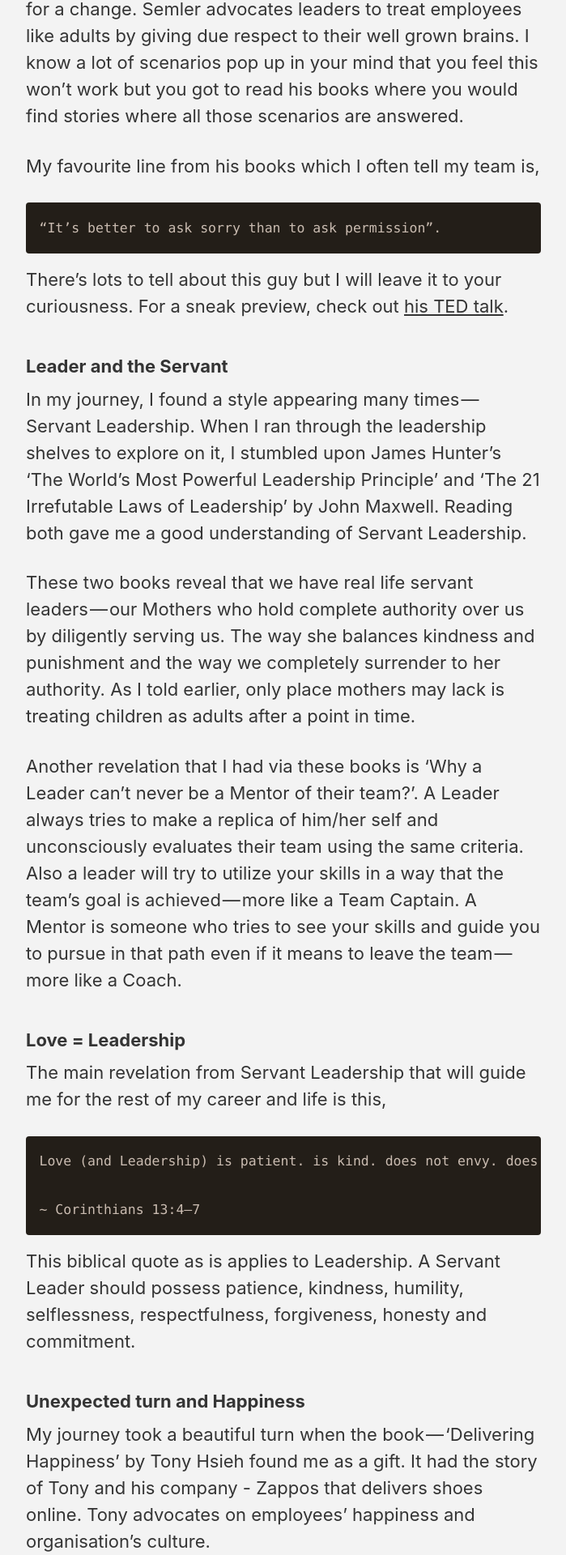
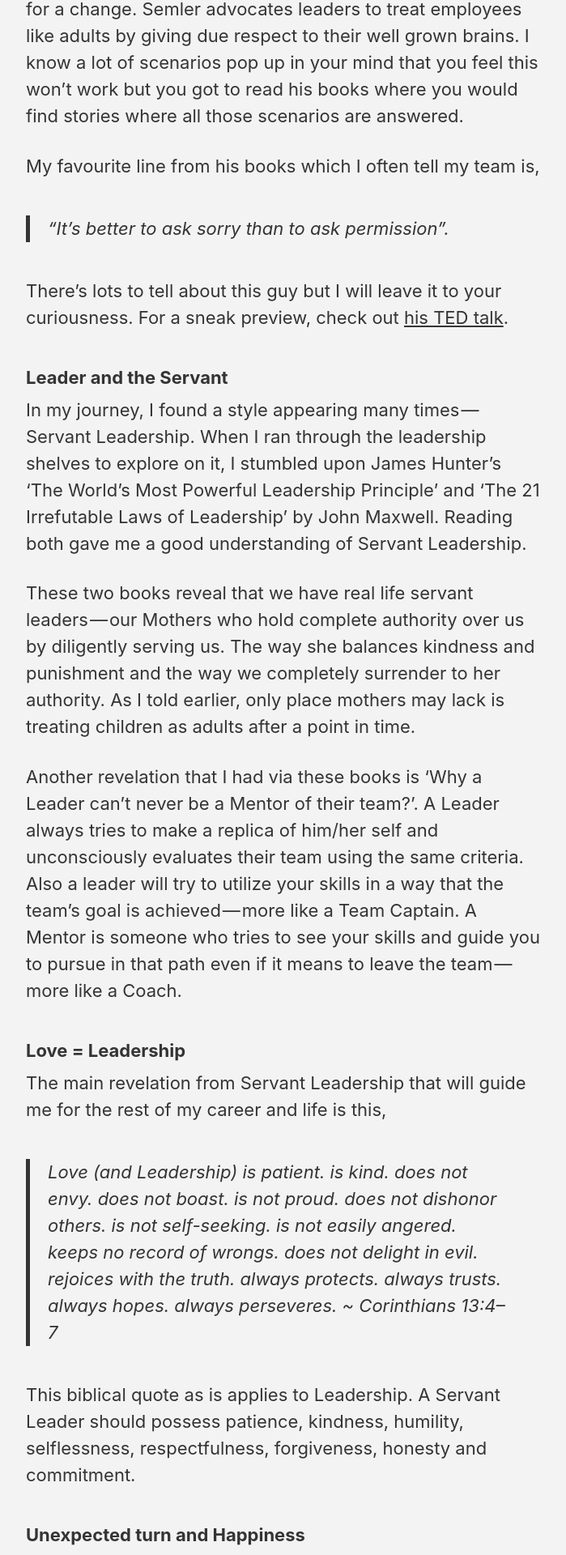
Before and after one commit to arun-ar/arun-ar.github.io, a Jekyll site: the page built from _posts/2018-11-15-arun-in-leaderland.markdown, in a window 1280 px wide. Shown: the part 3363-5283 px from the top of the page at 81% size, without its empty margins (290-989 px from the left). Built offline with Jekyll 4.4.1, drawn with Linux system fonts in a browser that asks for light colours; nearby versions of some CDN libraries.

Commit message:
sync with medium

```diff
--- a/_posts/2018-11-15-arun-in-leaderland.markdown
+++ b/_posts/2018-11-15-arun-in-leaderland.markdown
@@ -49,7 +49,7 @@ Semler also explains how wrong it is for the leaders to treat their employees li
 
 My favourite line from his books which I often tell my team is,
 
-    “It’s better to ask sorry than to ask permission”.
+> “It’s better to ask sorry than to ask permission”.
 
 There’s lots to tell about this guy but I will leave it to your curiousness. For a sneak preview, check out [his TED talk](https://www.ted.com/talks/ricardo_semler_how_to_run_a_company_with_almost_no_rules).
 
@@ -63,9 +63,7 @@ Another revelation that I had via these books is ‘Why a Leader can’t never b
 ### Love = Leadership
 The main revelation from Servant Leadership that will guide me for the rest of my career and life is this,
 
-    Love (and Leadership) is patient. is kind. does not envy. does not boast. is not proud. does not dishonor others. is not self-seeking. is not easily angered. keeps no record of wrongs. does not delight in evil. rejoices with the truth. always protects. always trusts. always hopes. always perseveres.
-
-    ~ Corinthians 13:4–7
+> Love (and Leadership) is patient. is kind. does not envy. does not boast. is not proud. does not dishonor others. is not self-seeking. is not easily angered. keeps no record of wrongs. does not delight in evil. rejoices with the truth. always protects. always trusts. always hopes. always perseveres. ~ Corinthians 13:4–7
 
 This biblical quote as is applies to Leadership. A Servant Leader should possess patience, kindness, humility, selflessness, respectfulness, forgiveness, honesty and commitment.
 
```
